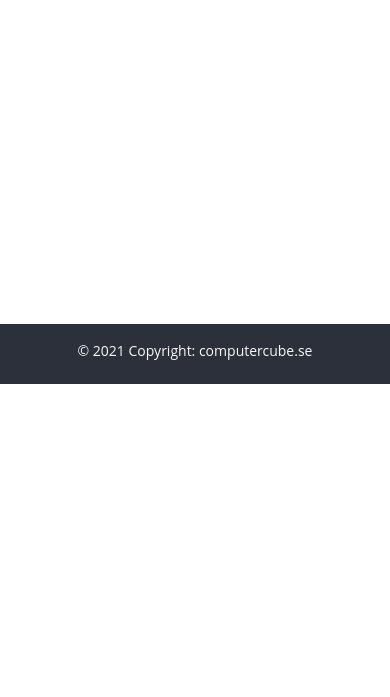
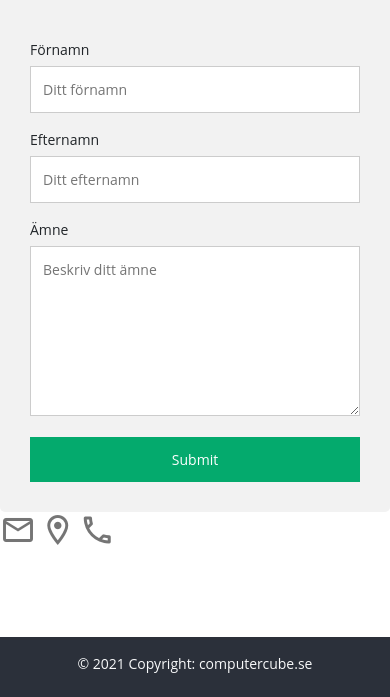
Before and after one commit to Paloftzer/Computer-Cube-Website, a Flask app: page /kontakt in a window 390 px wide. Shown: the part 460-1157 px from the top of the page. Before the commit the page ends 844 px from the top, so only its background shows below. Run offline with Flask 2, Linux system fonts and the light colour scheme; some libraries are stand-ins or nearby versions.

Commit message:
Fixed the error that was causing flashed messages to not be able to be closed, and started work on kontakta oss page

```diff
--- /dev/null
+++ b/Website/static/contact_styles.css
@@ -0,0 +1,59 @@
+* {
+    box-sizing: border-box;
+  }
+
+  /* Style inputs */
+  input[type=text], select, textarea {
+    width: 100%;
+    padding: 12px;
+    border: 1px solid #ccc;
+    margin-top: 6px;
+    margin-bottom: 16px;
+    resize: vertical;
+  }
+
+  input[type=submit] {
+    background-color: #04AA6D;
+    color: white;
+    padding: 12px 20px;
+    border: none;
+    cursor: pointer;
+  }
+
+  input[type=submit]:hover {
+    background-color: #45a049;
+  }
+
+  /* Style the container/contact section */
+  .contact-container {
+    border-radius: 5px;
+    background-color: #f2f2f2;
+    padding: 10px;
+  }
+
+  /* Create two columns that float next to eachother */
+  .column {
+    float: left;
+    width: 50%;
+    margin-top: 6px;
+    padding: 20px;
+  }
+
+  .row {
+    --bs-gutter-x: 0;
+  }
+
+  /* Clear floats after the columns */
+  .row:after {
+    content: "";
+    display: table;
+    clear: both;
+  }
+
+  /* Responsive layout - when the screen is less than 600px wide, make the two columns stack on top of each other instead of next to each other */
+  @media screen and (max-width: 600px) {
+    .column, input[type=submit] {
+      width: 100%;
+      margin-top: 0;
+    }
+  }
--- a/Website/static/login_styles.css
+++ b/Website/static/login_styles.css
@@ -122,8 +122,6 @@ body {
 }
 
 a {
-  color: rgb(29, 29, 29);
-  color: var(--anchorColor);
   outline: 0;
   text-decoration: none;
 }
--- a/Website/static/styles.css
+++ b/Website/static/styles.css
@@ -7,6 +7,38 @@
   --bodyFontWeight: 400;
   --bodyLineHeight: 1.5;
 }
+
+/* Google Icons */
+
+/* Rules for sizing the icon. */
+.material-icons.md-18 { font-size: 18px; }
+.material-icons.md-24 { font-size: 24px; }
+.material-icons.md-36 { font-size: 36px; }
+.material-icons.md-48 { font-size: 48px; }
+
+/* Rules for using icons as black on a light background. */
+.material-icons.md-dark { color: rgba(0, 0, 0, 0.54); }
+.material-icons.md-dark.md-inactive { color: rgba(0, 0, 0, 0.26); }
+
+/* Rules for using icons as white on a dark background. */
+.material-icons.md-light { color: rgba(255, 255, 255, 1); }
+.material-icons.md-light.md-inactive { color: rgba(255, 255, 255, 0.3); }
+
+/* Google Icons Outlined */
+
+/* Rules for sizing the icon. */
+.material-icons-outlined.mdo-18 { font-size: 18px; }
+.material-icons-outlined.mdo-24 { font-size: 24px; }
+.material-icons-outlined.mdo-36 { font-size: 36px; }
+.material-icons-outlined.mdo-48 { font-size: 48px; }
+
+/* Rules for using icons as black on a light background. */
+.material-icons-outlined.mdo-dark { color: rgba(0, 0, 0, 0.54); }
+.material-icons-outlined.mdo-dark.mdo-inactive { color: rgba(0, 0, 0, 0.26); }
+
+/* Rules for using icons as white on a dark background. */
+.material-icons-outlined.mdo-light { color: rgba(255, 255, 255, 1); }
+.material-icons-outlined.mdo-light.mdo-inactive { color: rgba(255, 255, 255, 0.3); }
 
 /* Base layout */
 html {
@@ -98,3 +130,12 @@ a {
 
 
 /* All pages */
+input:focus::placeholder {
+  transition: color 0.5s 0.1s ease;
+  color: transparent;
+}
+
+textarea:focus::placeholder {
+  transition: color 0.5s 0.1s ease;
+  color: transparent;
+}
--- a/Website/templates/layouts/base.html
+++ b/Website/templates/layouts/base.html
@@ -1,10 +1,12 @@
 <!DOCTYPE html>
 <html lang="en">
   <head>
+    <link href="https://cdn.jsdelivr.net/npm/bootstrap@5.1.0/dist/css/bootstrap.min.css" rel="stylesheet" integrity="sha384-KyZXEAg3QhqLMpG8r+8fhAXLRk2vvoC2f3B09zVXn8CA5QIVfZOJ3BCsw2P0p/We" crossorigin="anonymous">
     <title>{% block title %}{% endblock %}</title>
     {% include "partials/_head.html" %}
     {# Use this block for adding custom head tags in other files #}
     {% block custom_head_tags %}{% endblock %}
+    <meta name="viewport" content="width=device-width, initial-scale=1.0">
   </head>
   <body>
     <div class="page-container">
@@ -69,5 +71,9 @@
         </footer>
       </div>
     </div>
+    <script src="https://code.jquery.com/jquery-3.2.1.slim.min.js" integrity="sha384-KJ3o2DKtIkvYIK3UENzmM7KCkRr/rE9/Qpg6aAZGJwFDMVNA/GpGFF93hXpG5KkN" crossorigin="anonymous"></script>
+    <script src="https://cdnjs.cloudflare.com/ajax/libs/popper.js/1.12.9/umd/popper.min.js" integrity="sha384-ApNbgh9B+Y1QKtv3Rn7W3mgPxhU9K/ScQsAP7hUibX39j7fakFPskvXusvfa0b4Q" crossorigin="anonymous"></script>
+    <script src="https://maxcdn.bootstrapcdn.com/bootstrap/4.0.0/js/bootstrap.min.js" integrity="sha384-JZR6Spejh4U02d8jOt6vLEHfe/JQGiRRSQQxSfFWpi1MquVdAyjUar5+76PVCmYl" crossorigin="anonymous"></script>
+    <script src="https://cdn.jsdelivr.net/npm/bootstrap@5.1.0/dist/js/bootstrap.bundle.min.js" integrity="sha384-U1DAWAznBHeqEIlVSCgzq+c9gqGAJn5c/t99JyeKa9xxaYpSvHU5awsuZVVFIhvj" crossorigin="anonymous"></script>
   </body>
 </html>
--- a/Website/templates/main/kontakt.html
+++ b/Website/templates/main/kontakt.html
@@ -4,11 +4,41 @@
 {% block styles %}
   <link rel="stylesheet" href="{{ url_for('static', filename='styles.css') }}">
 {% endblock %}
+{% block custom_head_tags %}
+  <link rel="stylesheet" href="{{ url_for('static', filename='contact_styles.css') }}">
+{% endblock %}
+
 
 {% block title %}
-  Computer Cube
+  Kontakta Oss
 {% endblock %}
 
 {% block content %}
-  <div class="text-center">Detta är Computer Cube's officiela hemsida!</div>
+  <div class="contact-container">
+    <div class="text-center">
+      <h2>Kontakta Oss</h2>
+      <p>Om du har ett problem eller behöver info kontakta oss med formuläret nedan</p>
+    </div>
+    <div class="row">
+      <div class="column">
+        <img src="#" style="width:100%">
+      </div>
+      <div class="column">
+        <form action="/action_page.php">
+          <label for="fname">Förnamn</label>
+          <input type="text" id="fname" name="firstname" placeholder="Ditt förnamn">
+          <label for="lname">Efternamn</label>
+          <input type="text" id="lname" name="lastname" placeholder="Ditt efternamn">
+          <label for="subject">Ämne</label>
+          <textarea id="subject" name="subject" placeholder="Beskriv ditt ämne" style="height:170px"></textarea>
+          <input type="submit" value="Submit">
+        </form>
+      </div>
+    </div>
+  </div>
+  <div class="icons">
+    <span class="material-icons-outlined mdo-dark mdo-36">mail</span>
+    <span class="material-icons-outlined mdo-dark mdo-36">location_on</span>
+    <span class="material-icons-outlined mdo-dark mdo-36">phone</span>
+  </div>
 {% endblock %}
--- a/Website/templates/partials/_head.html
+++ b/Website/templates/partials/_head.html
@@ -1,4 +1,8 @@
-<link href="https://cdn.jsdelivr.net/npm/bootstrap@5.1.0/dist/css/bootstrap.min.css" rel="stylesheet" integrity="sha384-KyZXEAg3QhqLMpG8r+8fhAXLRk2vvoC2f3B09zVXn8CA5QIVfZOJ3BCsw2P0p/We" crossorigin="anonymous">
+<!--link href="https://cdn.jsdelivr.net/npm/bootstrap@5.1.0/dist/css/bootstrap.min.css" rel="stylesheet" integrity="sha384-KyZXEAg3QhqLMpG8r+8fhAXLRk2vvoC2f3B09zVXn8CA5QIVfZOJ3BCsw2P0p/We" crossorigin="anonymous"-->
+<!--link href="https://cdn.jsdelivr.net/npm/bootstrap@5.1.3/dist/css/bootstrap.min.css" rel="stylesheet" integrity="sha384-1BmE4kWBq78iYhFldvKuhfTAU6auU8tT94WrHftjDbrCEXSU1oBoqyl2QvZ6jIW3" crossorigin="anonymous">
+<script-- src="https://cdn.jsdelivr.net/npm/bootstrap@5.1.3/dist/js/bootstrap.bundle.min.js" integrity="sha384-ka7Sk0Gln4gmtz2MlQnikT1wXgYsOg+OMhuP+IlRH9sENBO0LRn5q+8nbTov4+1p" crossorigin="anonymous"></script-->
+<link href="https://fonts.googleapis.com/icon?family=Material+Icons" rel="stylesheet">
+<link href="https://fonts.googleapis.com/icon?family=Material+Icons+Outlined" rel="stylesheet">
 <link rel="shortcut icon" href="{{ url_for('static', filename='favicon.ico') }}">
 <link rel="stylesheet" href="{{ url_for('static', filename='reset.css') }}">
 <link rel="stylesheet" href="{{ url_for('static', filename='styles.css')}}">
```
Also changed, not shown: Website/templates/main/omoss.html (+9 -3 lines).
